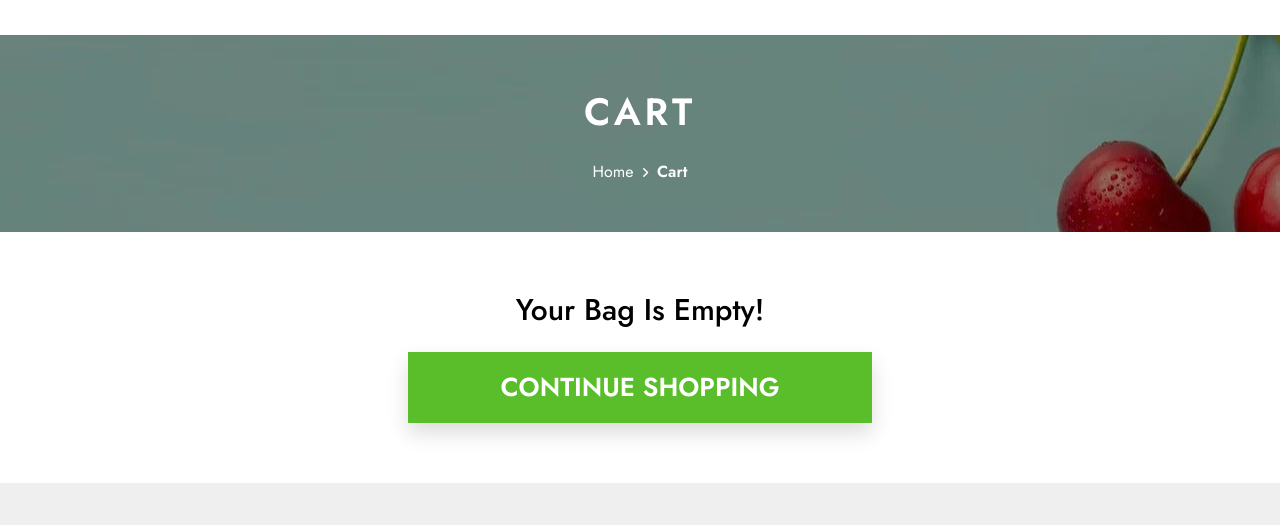
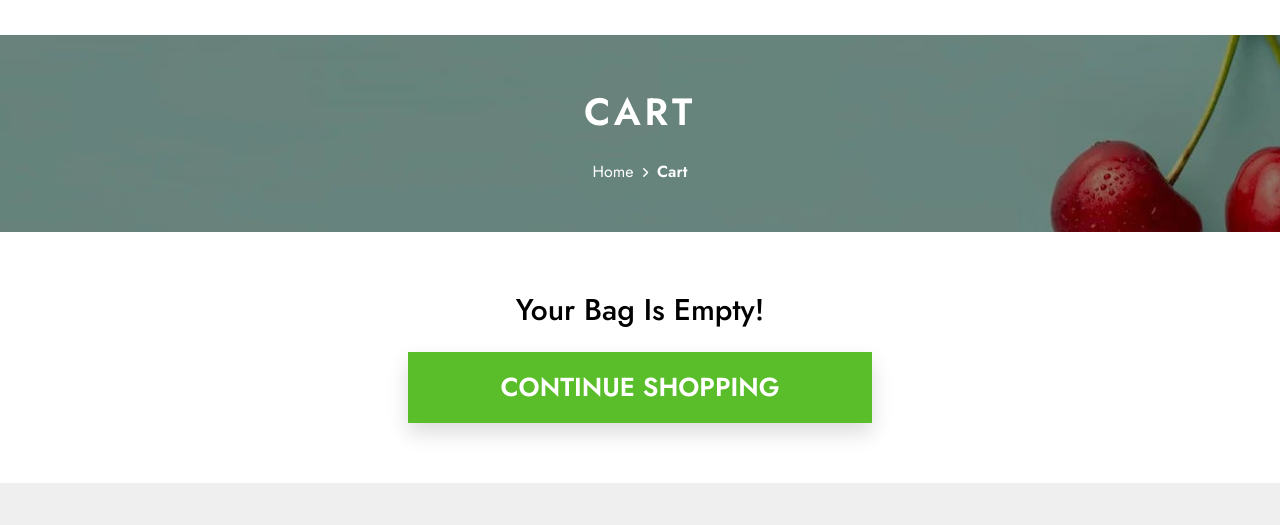
Before and after one commit to Sourendra226/EcoBite, a plain HTML site: page cart.html in a window 1280 px wide. Shown: the part 95-620 px from the top of the page. Drawn offline with nearby package versions, Linux system fonts and the light colour scheme.

Commit message:
update breadcrumb style

```diff
--- a/css/style.css
+++ b/css/style.css
@@ -453,7 +453,7 @@ footer .copyright {
 
 /** Breadcrumb Banner Styles Here **/
 .breadcrumb {
-  background: url(../images/breadcrumb_banner.jpg) center no-repeat;
+  background: url(../images/breadcrumb_banner.jpg) center/cover no-repeat;
   padding: 3rem 0;
 }
 .breadcrumb p {
```
